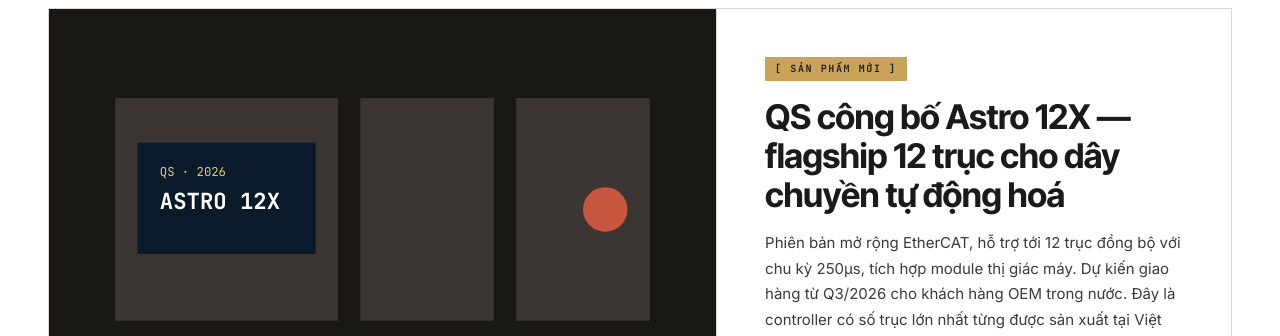
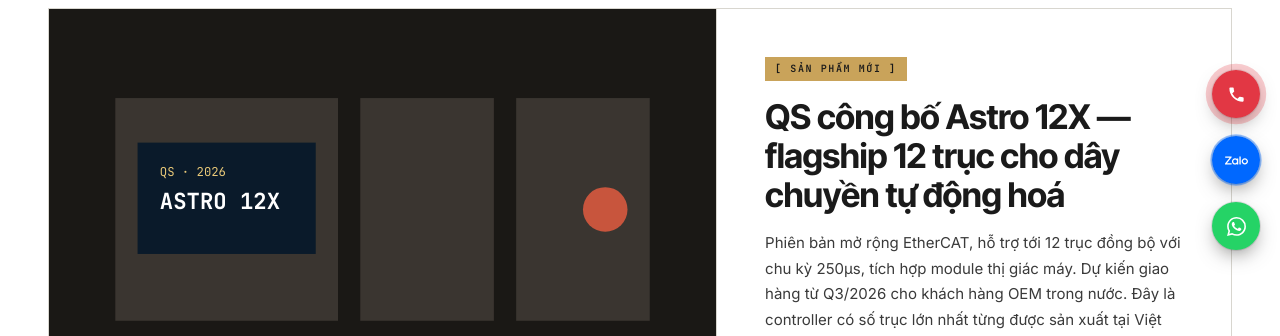
Before and after one commit to tyden39/qs-website, a Next.js app: page /en/news in a window 1280 px wide. Shown: the part 464-800 px from the top of the page. Built offline with nearby package versions, Linux system fonts and the light colour scheme; no server answers.

Commit message:
feat: floating contact rail with zalo, whatsapp, hotline and back-to-top
Brand-marked quick-contact buttons (official Zalo/WhatsApp glyphs) plus a
gold back-to-top, mounted in the locale layout. Brand-tinted attention
pulse honours prefers-reduced-motion. Client-only, static-export safe.

```diff
--- a/app/[locale]/layout.tsx
+++ b/app/[locale]/layout.tsx
@@ -5,6 +5,7 @@
 import Header from "@/components/Header";
 import Footer from "@/components/Footer";
 import SearchPanel from "@/components/SearchPanel";
+import FloatingContact from "@/components/floating-contact";
 import { routing } from "@/lib/i18n/routing";
 import { buildAlternates } from "@/lib/seo/alternates";
 import { buildOrganization, buildWebSite, JsonLd } from "@/lib/seo/jsonld";
@@ -54,6 +55,7 @@
       <SearchPanel />
       {children}
       <Footer />
+      <FloatingContact />
     </NextIntlClientProvider>
   );
 }
--- a/app/globals.css
+++ b/app/globals.css
@@ -376,6 +376,15 @@
 }
 @media (prefers-reduced-motion: reduce) { .qs-play { animation: none; } }
 
+/* ─── Floating contact — brand-tinted attention pulse (ring color via --fc-ring) ─── */
+.qs-fc-pulse { animation: qs-fc-pulse 2.6s ease-out infinite; }
+@keyframes qs-fc-pulse {
+  0%   { box-shadow: 0 0 0 0 var(--fc-ring, rgba(232,200,120,.5)); }
+  70%  { box-shadow: 0 0 0 13px rgba(0,0,0,0); }
+  100% { box-shadow: 0 0 0 0 rgba(0,0,0,0); }
+}
+@media (prefers-reduced-motion: reduce) { .qs-fc-pulse { animation: none; } }
+
 /* soft blinking status dot */
 .qs-live-dot {
   display: inline-block; width: 7px; height: 7px; border-radius: 9999px;
--- /dev/null
+++ b/components/floating-contact.tsx
@@ -0,0 +1,110 @@
+"use client";
+
+import { useEffect, useState } from "react";
+
+/* Floating contact rail — fixed bottom-right quick-contact buttons + back-to-top.
+   Contact buttons use official brand marks/colors (Zalo, WhatsApp) + a hotline
+   call button; back-to-top keeps the QS gold gradient.
+   Static-export safe: client component, real anchors, no dynamic server APIs.
+   Primary number 0909663350 powers Zalo / phone / WhatsApp. */
+
+const PRIMARY_PHONE_LOCAL = "0909663350";
+const PRIMARY_PHONE_INTL = "84909663350"; // E.164 without '+', for wa.me / zalo
+
+type ContactItem = {
+  label: string;
+  href: string;
+  external?: boolean;
+  bg: string; // brand background color
+  ring: string; // brand-tinted attention-pulse color
+  glyph: React.ReactNode;
+};
+
+/* Generic phone handset — hotline call button (no third-party brand). */
+const phoneGlyph = (
+  <svg width="19" height="19" viewBox="0 0 24 24" fill="currentColor" aria-hidden="true">
+    <path d="M6.6 10.8a15.5 15.5 0 0 0 6.6 6.6l2.2-2.2a1 1 0 0 1 1-.24c1.1.37 2.3.57 3.6.57a1 1 0 0 1 1 1V20a1 1 0 0 1-1 1A17 17 0 0 1 3 4a1 1 0 0 1 1-1h3.5a1 1 0 0 1 1 1c0 1.3.2 2.5.57 3.6a1 1 0 0 1-.25 1l-2.22 2.2z" />
+  </svg>
+);
+
+/* Official Zalo mark (Simple Icons). */
+const zaloGlyph = (
+  <svg width="23" height="23" viewBox="0 0 24 24" fill="currentColor" aria-hidden="true">
+    <path d="M12.49 10.2722v-.4496h1.3467v6.3218h-.7704a.576.576 0 01-.5763-.5729l-.0006.0005a3.273 3.273 0 01-1.9372.6321c-1.8138 0-3.2844-1.4697-3.2844-3.2823 0-1.8125 1.4706-3.2822 3.2844-3.2822a3.273 3.273 0 011.9372.6321l.0006.0005zM6.9188 7.7896v.205c0 .3823-.051.6944-.2995 1.0605l-.03.0343c-.0542.0615-.1815.206-.2421.2843L2.024 14.8h4.8948v.7682a.5764.5764 0 01-.5767.5761H0v-.3622c0-.4436.1102-.6414.2495-.8476L4.8582 9.23H.1922V7.7896h6.7266zm8.5513 8.3548a.4805.4805 0 01-.4803-.4798v-7.875h1.4416v8.3548H15.47zM20.6934 9.6C22.52 9.6 24 11.0807 24 12.9044c0 1.8252-1.4801 3.306-3.3066 3.306-1.8264 0-3.3066-1.4808-3.3066-3.306 0-1.8237 1.4802-3.3044 3.3066-3.3044zm-10.1412 5.253c1.0675 0 1.9324-.8645 1.9324-1.9312 0-1.065-.865-1.9295-1.9324-1.9295s-1.9324.8644-1.9324 1.9295c0 1.0667.865 1.9312 1.9324 1.9312zm10.1412-.0033c1.0737 0 1.945-.8707 1.945-1.9453 0-1.073-.8713-1.9436-1.945-1.9436-1.0753 0-1.945.8706-1.945 1.9436 0 1.0746.8697 1.9453 1.945 1.9453z" />
+  </svg>
+);
+
+/* Official WhatsApp mark (Simple Icons). */
+const whatsappGlyph = (
+  <svg width="19" height="19" viewBox="0 0 24 24" fill="currentColor" aria-hidden="true">
+    <path d="M17.472 14.382c-.297-.149-1.758-.867-2.03-.967-.273-.099-.471-.148-.67.15-.197.297-.767.966-.94 1.164-.173.199-.347.223-.644.075-.297-.15-1.255-.463-2.39-1.475-.883-.788-1.48-1.761-1.653-2.059-.173-.297-.018-.458.13-.606.134-.133.298-.347.446-.52.149-.174.198-.298.298-.497.099-.198.05-.371-.025-.52-.075-.149-.669-1.612-.916-2.207-.242-.579-.487-.5-.669-.51-.173-.008-.371-.01-.57-.01-.198 0-.52.074-.792.372-.272.297-1.04 1.016-1.04 2.479 0 1.462 1.065 2.875 1.213 3.074.149.198 2.096 3.2 5.077 4.487.709.306 1.262.489 1.694.625.712.227 1.36.195 1.871.118.571-.085 1.758-.719 2.006-1.413.248-.694.248-1.289.173-1.413-.074-.124-.272-.198-.57-.347m-5.421 7.403h-.004a9.87 9.87 0 01-5.031-1.378l-.361-.214-3.741.982.998-3.648-.235-.374a9.86 9.86 0 01-1.51-5.26c.001-5.45 4.436-9.884 9.888-9.884 2.64 0 5.122 1.03 6.988 2.898a9.825 9.825 0 012.893 6.994c-.003 5.45-4.437 9.884-9.885 9.884m8.413-18.297A11.815 11.815 0 0012.05 0C5.495 0 .16 5.335.157 11.892c0 2.096.547 4.142 1.588 5.945L.057 24l6.305-1.654a11.882 11.882 0 005.683 1.448h.005c6.554 0 11.89-5.335 11.893-11.893a11.821 11.821 0 00-3.48-8.413z" />
+  </svg>
+);
+
+const chevronUpGlyph = (
+  <svg width="18" height="18" viewBox="0 0 24 24" fill="none" stroke="currentColor" strokeWidth="2.4" strokeLinecap="round" strokeLinejoin="round" aria-hidden="true">
+    <path d="m6 15 6-6 6 6" />
+  </svg>
+);
+
+const contacts: ContactItem[] = [
+  { label: "Gọi điện", href: `tel:+${PRIMARY_PHONE_INTL}`, bg: "bg-[#e23744]", ring: "rgba(226,55,68,.5)", glyph: phoneGlyph },
+  { label: "Zalo", href: `https://zalo.me/${PRIMARY_PHONE_LOCAL}`, external: true, bg: "bg-[#0068ff]", ring: "rgba(0,104,255,.45)", glyph: zaloGlyph },
+  { label: "WhatsApp", href: `https://wa.me/${PRIMARY_PHONE_INTL}`, external: true, bg: "bg-[#25d366]", ring: "rgba(37,211,102,.5)", glyph: whatsappGlyph },
+];
+
+/* Shared circular badge geometry + interaction; color comes from the caller. */
+const BADGE =
+  "group/fc relative grid h-12 w-12 place-items-center rounded-full shadow-[0_8px_22px_-8px_rgba(10,8,6,.7)] ring-1 ring-black/10 transition-[transform,opacity] duration-200 hover:scale-110 focus-visible:scale-110 focus-visible:outline-none focus-visible:ring-2 focus-visible:ring-gold-2";
+
+function Label({ children }: { children: React.ReactNode }) {
+  return (
+    <span className="pointer-events-none absolute right-full mr-3 whitespace-nowrap rounded-md bg-[#1a1206] px-2.5 py-1 text-[12px] font-medium text-gold-2 opacity-0 shadow-lg transition-opacity duration-200 group-hover/fc:opacity-100">
+      {children}
+    </span>
+  );
+}
+
+export default function FloatingContact() {
+  const [showTop, setShowTop] = useState(false);
+
+  useEffect(() => {
+    const onScroll = () => setShowTop(window.scrollY > 480);
+    onScroll();
+    window.addEventListener("scroll", onScroll, { passive: true });
+    return () => window.removeEventListener("scroll", onScroll);
+  }, []);
+
+  return (
+    <div className="fixed bottom-5 right-4 z-30 flex flex-col items-center gap-[18px] sm:right-5">
+      {contacts.map((c, i) => (
+        <a
+          key={c.label}
+          href={c.href}
+          aria-label={c.label}
+          className={`${BADGE} ${c.bg} text-white`}
+          {...(c.external ? { target: "_blank", rel: "noopener noreferrer" } : {})}
+        >
+          {/* Brand-tinted attention pulse — behind the glyph, staggered per item. */}
+          <span
+            aria-hidden="true"
+            className="qs-fc-pulse pointer-events-none absolute inset-0 rounded-full"
+            style={{ "--fc-ring": c.ring, animationDelay: `${i * 0.45}s` } as React.CSSProperties}
+          />
+          <Label>{c.label}</Label>
+          {c.glyph}
+        </a>
+      ))}
+
+      <button
+        type="button"
+        onClick={() => window.scrollTo({ top: 0, behavior: "smooth" })}
+        aria-label="Lên đầu trang"
+        className={`${BADGE} bg-gold-grad text-[#1a1206] ${showTop ? "opacity-100" : "pointer-events-none translate-y-2 opacity-0"}`}
+      >
+        <Label>Lên đầu trang</Label>
+        {chevronUpGlyph}
+      </button>
+    </div>
+  );
+}
```
